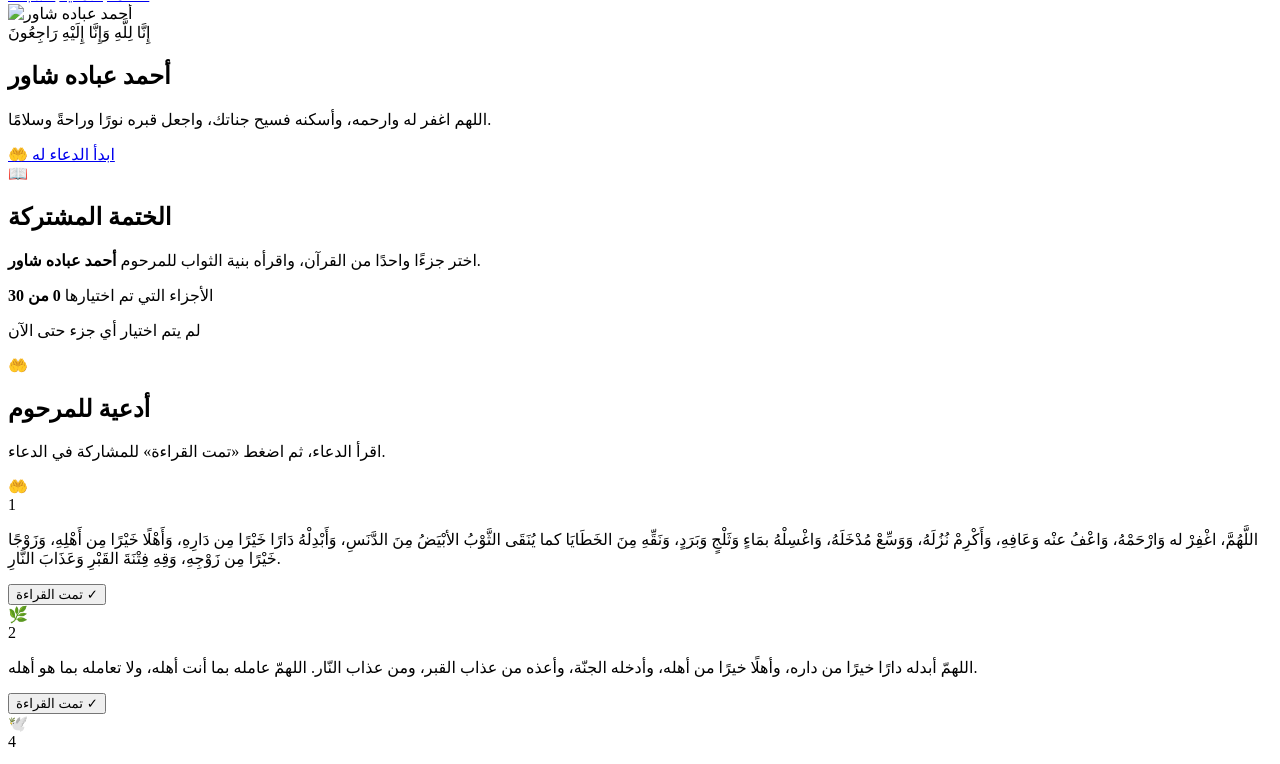
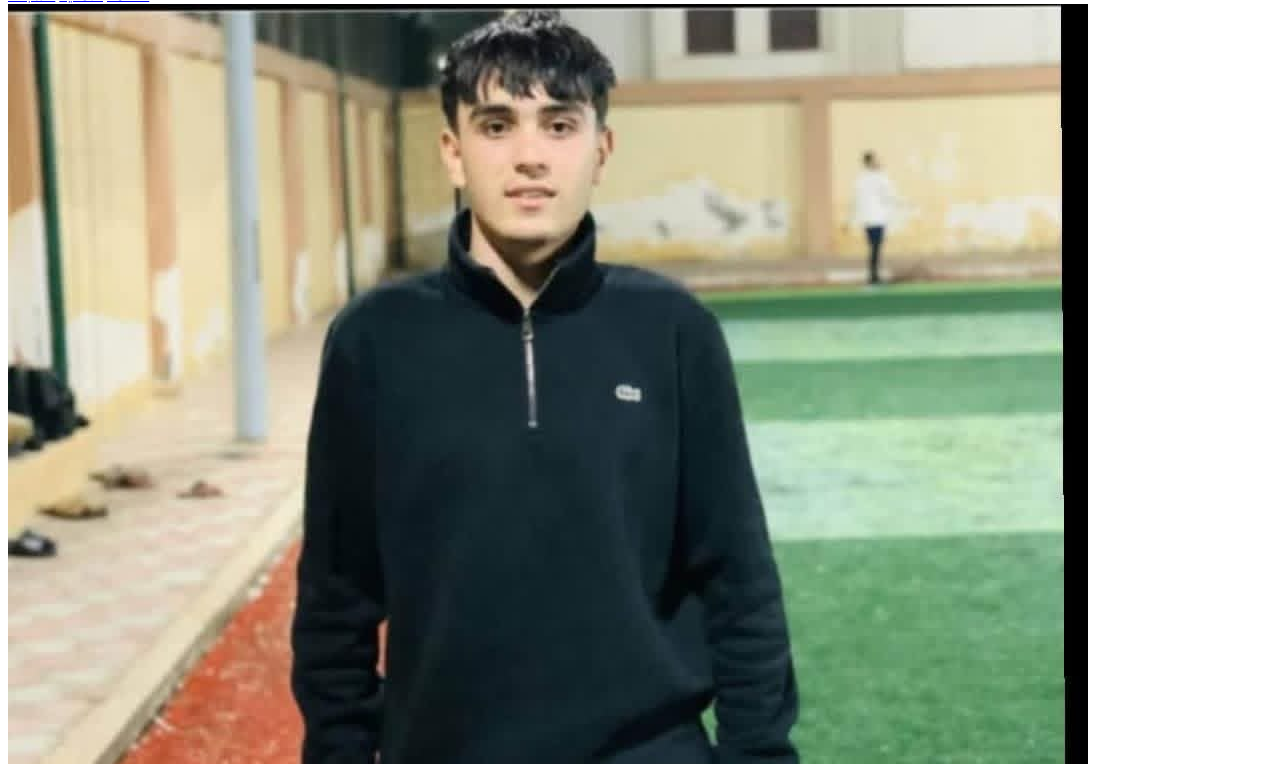
Before and after one commit to zezo17m2009-svg/sadaqa-jariya, a plain HTML site: page index.html in a window 1280 px wide. Shown: the part 42-806 px from the top of the page. Drawn offline with Linux system fonts and the light colour scheme.

Commit message:
Update index.html

```diff
--- a/index.html
+++ b/index.html
@@ -20,7 +20,7 @@
       <div class="memorial-card">
 
         <div class="photo-wrap">
-          <img id="deceasedImage"
+          <img id="deceasedImage" src="IMG-20260916-WA0000.jpg" alt="صورة المرحوم">
                src="ahmed.jpg"
                alt="أحمد عباده شاور">
         </div>
```
